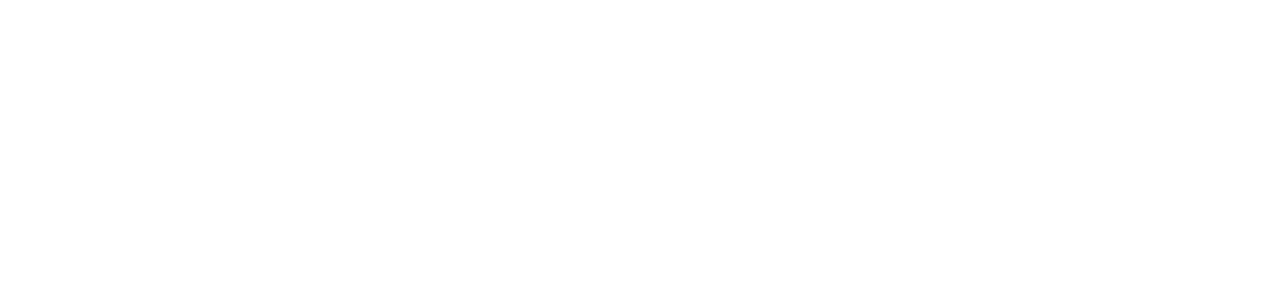
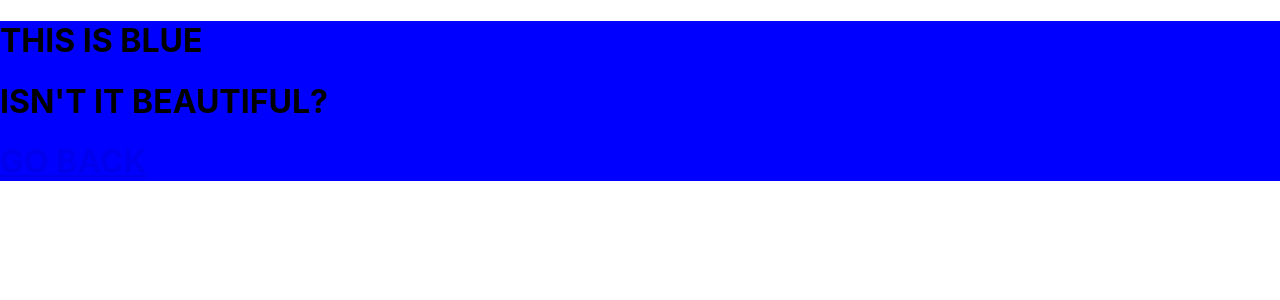
Before and after one commit to HeyImMatt/springboard-42-2-react-router-patterns, a React (Create React App) app: page /colors/blue in a window 1280 px wide. Before the commit this address led to /. Shown: the top 300 px of the page. Built offline with nearby package versions, Linux system fonts and the light colour scheme.

Commit message:
Add ColorPage component to show new page when color is clicked

```diff
--- a/src/App.js
+++ b/src/App.js
@@ -1,6 +1,7 @@
 import React, { useState } from 'react';
 import { Route, Switch, BrowserRouter, Redirect } from 'react-router-dom';
 import Colors from './Colors'
+import ColorPage from './ColorPage'
 import './App.css';
 
 export default function App() {
@@ -10,13 +11,13 @@
   return (
     <BrowserRouter>
       <Switch>
-        {/* <Route exact path='/colors/:name'>
-
-        </Route> */}
+        <Route exact path='/colors/:color'>
+          <ColorPage colors={colors} />
+        </Route>
         <Route exact path='/colors'>
           <Colors colors={colors} />
         </Route>
-        <Redirect to='/'></Redirect>
+        <Redirect to='/colors'></Redirect>
       </Switch>
     </BrowserRouter>
   );
--- /dev/null
+++ b/src/ColorPage.js
@@ -0,0 +1,17 @@
+import React from 'react';
+import { Redirect, useParams } from 'react-router-dom';
+
+export default function ColorPage( { colors } ) {
+  const {color} = useParams();
+
+  if(colors.includes(color)) {
+    return (
+      <div className="ColorPage" style={{backgroundColor: color}}>
+        <h1>THIS IS {color.toUpperCase()}</h1>
+        <h1>ISN'T IT BEAUTIFUL?</h1>
+        <a href="/colors"><h1>GO BACK</h1></a>
+      </div>
+    )
+  }
+  return <Redirect to='/colors' />
+}
--- a/src/Colors.js
+++ b/src/Colors.js
@@ -10,7 +10,7 @@
       </div>
       <h5>Please select a color:</h5>
       <ul>
-        {colors.map((color, idx) => (<a href={color}><li key={idx}>{color}</li></a>))}
+        {colors.map((color, idx) => (<a href={`/colors/${color}`}><li key={idx}>{color}</li></a>))}
       </ul>
     </div>
   )
```
